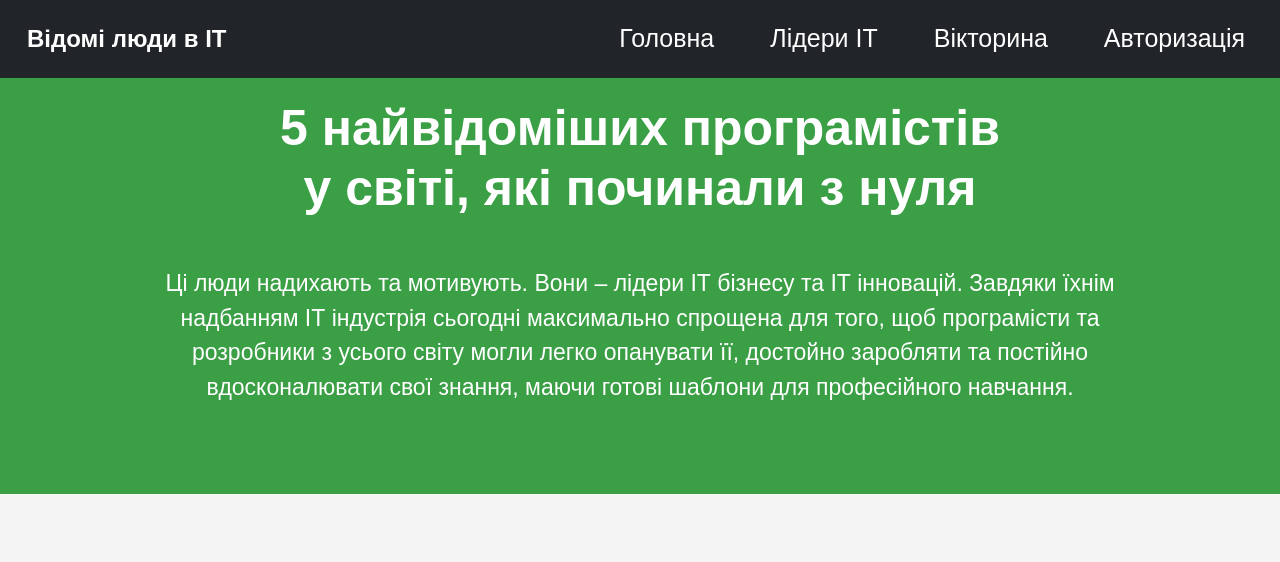
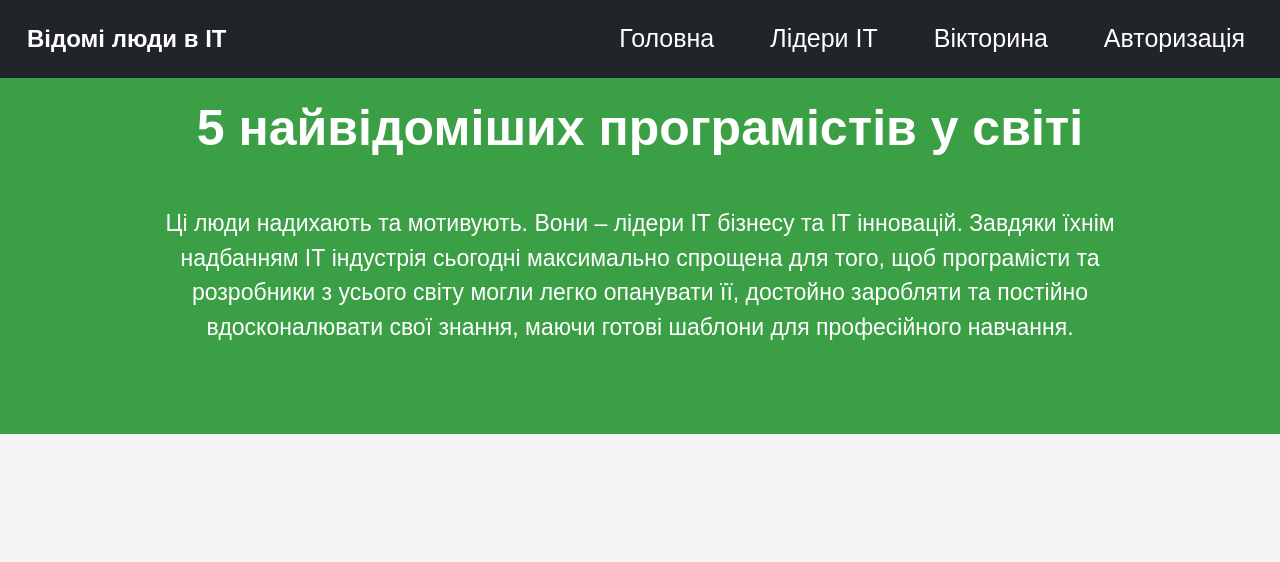
Before and after one commit to Ostaaapp/famous_it, a plain HTML site: page index.html in a window 1280 px wide. Shown: the top 562 px of the page. Drawn offline with nearby package versions, Linux system fonts and the light colour scheme.

Commit message:
Update index.html

```diff
--- a/index.html
+++ b/index.html
@@ -42,7 +42,7 @@
         <div class="container">
             <div class="row justify-content-center">
                 <div class="col-md-12 text-center">
-                    <h1>5 найвідоміших програмістів <br> у світі, які починали з нуля</h1>
+                    <h1>5 найвідоміших програмістів у світі</h1>
 
                     <p>Ці люди надихають та мотивують. Вони – лідери ІТ бізнесу та ІТ інновацій. Завдяки їхнім надбанням ІТ індустрія сьогодні максимально спрощена для того, щоб програмісти та розробники з усього світу могли легко опанувати її, достойно заробляти та постійно вдосконалювати свої знання, маючи готові шаблони для професійного навчання.</p>
                 </div>
```
